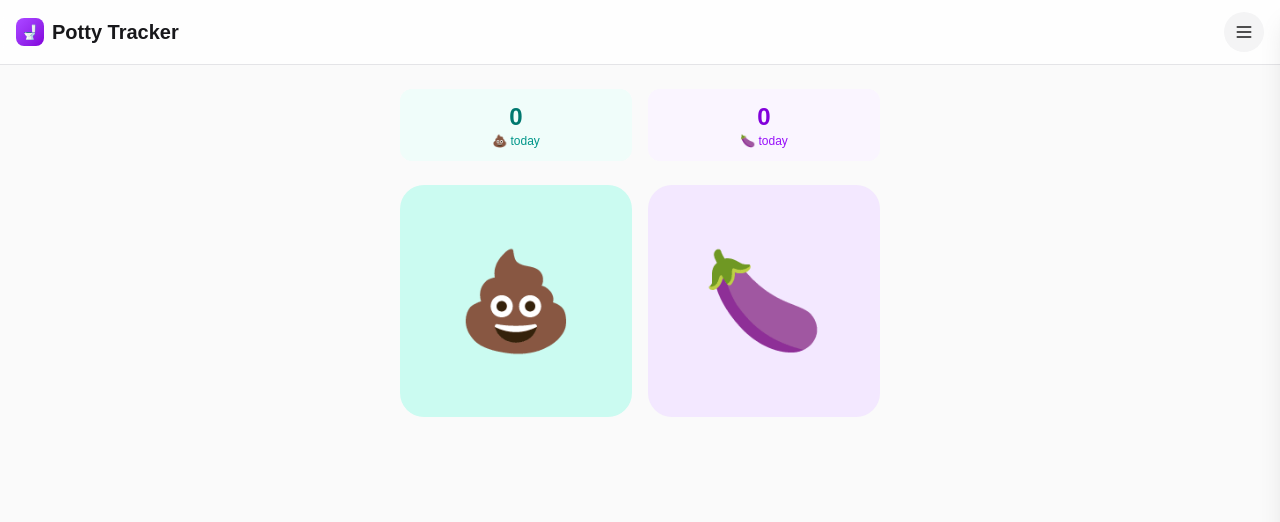
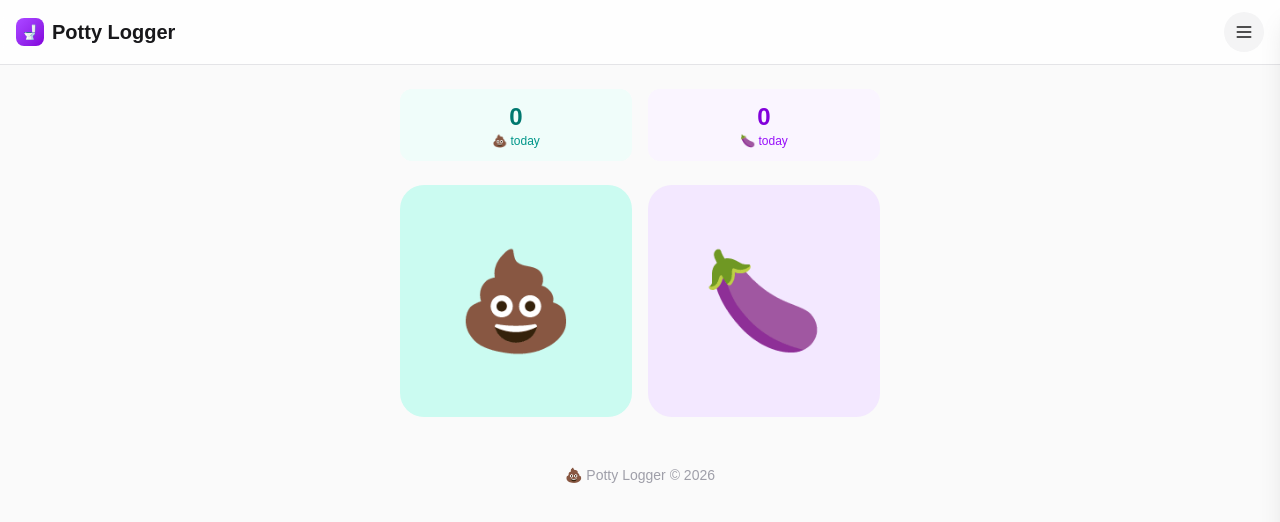
Before and after one commit to d4vid4nderson/habit-a-day, a Next.js app: page / in a window 1280 px wide. Shown: the top 522 px of the page. Built offline with nearby package versions, Linux system fonts and the light colour scheme.

Commit message:
Add footer, rename app to Potty Logger

```diff
--- a/src/app/layout.tsx
+++ b/src/app/layout.tsx
@@ -13,13 +13,13 @@ const geistMono = Geist_Mono({
 });
 
 export const metadata: Metadata = {
-  title: "Potty Tracker",
+  title: "Potty Logger",
   description: "Track your bathroom visits",
   manifest: "/manifest.json",
   appleWebApp: {
     capable: true,
     statusBarStyle: "default",
-    title: "Potty Tracker",
+    title: "Potty Logger",
   },
 };
 
--- a/src/app/page.tsx
+++ b/src/app/page.tsx
@@ -6,6 +6,7 @@ import { History } from '@/components/History';
 import { Stats } from '@/components/Stats';
 import { Calendar } from '@/components/Calendar';
 import { Menu } from '@/components/Menu';
+import { Footer } from '@/components/Footer';
 import { TrackerData, BathroomType } from '@/lib/types';
 import { loadData, saveData, createEntry } from '@/lib/storage';
 
@@ -156,6 +157,8 @@ export default function Home() {
                 <p className="py-4 text-center text-zinc-400">No entries</p>
               )}
             </div>
+
+            <Footer />
           </div>
         </main>
       </div>
@@ -170,7 +173,7 @@ export default function Home() {
           <div className="flex items-center justify-between px-4 py-3">
             <h1 className="flex items-center gap-2 text-xl font-bold text-zinc-900 dark:text-zinc-100">
               <span className="flex h-7 w-7 items-center justify-center rounded-lg bg-gradient-to-br from-purple-500 to-purple-700 text-sm">🚽</span>
-            Potty Tracker
+            Potty Logger
             </h1>
           </div>
         </header>
@@ -203,6 +206,8 @@ export default function Home() {
                 Save
               </button>
             </div>
+
+            <Footer />
           </div>
         </main>
       </div>
@@ -223,7 +228,7 @@ export default function Home() {
         <div className="flex items-center justify-between px-4 py-3">
           <h1 className="flex items-center gap-2 text-xl font-bold text-zinc-900 dark:text-zinc-100">
             <span className="flex h-7 w-7 items-center justify-center rounded-lg bg-gradient-to-br from-purple-500 to-purple-700 text-sm">🚽</span>
-            Potty Tracker
+            Potty Logger
           </h1>
           <button
             onClick={() => setMenuOpen(true)}
@@ -265,6 +270,8 @@ export default function Home() {
               />
             </div>
           )}
+
+          <Footer />
         </div>
       </main>
     </div>
--- /dev/null
+++ b/src/components/Footer.tsx
@@ -0,0 +1,9 @@
+'use client';
+
+export function Footer() {
+  return (
+    <footer className="py-6 text-center text-sm text-zinc-400 dark:text-zinc-500">
+      💩 Potty Logger © 2026
+    </footer>
+  );
+}
```
Also changed, not shown: public/manifest.json.
